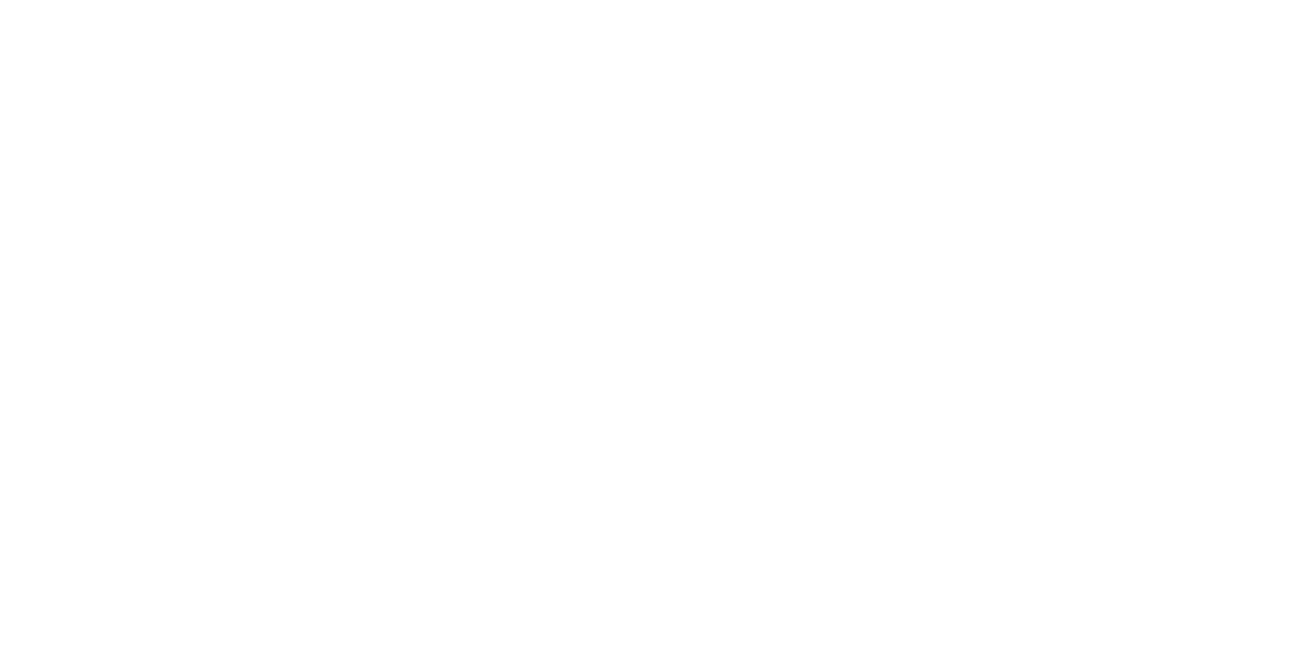
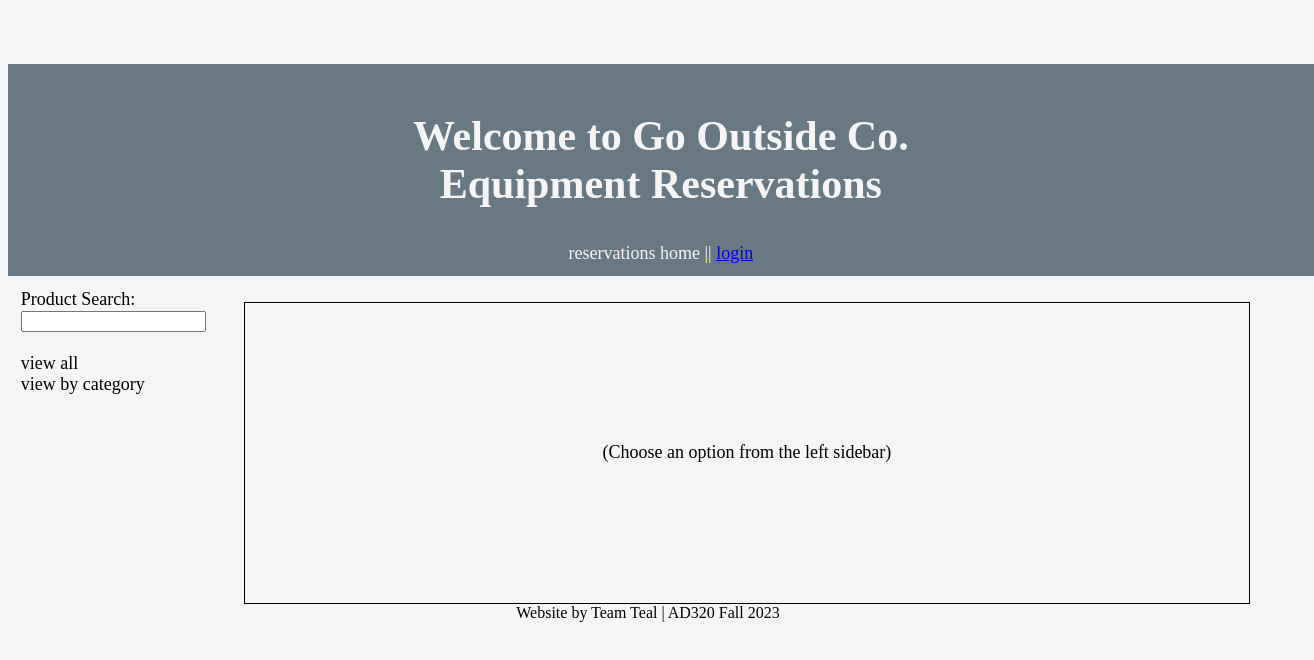
Before and after one commit to moserc/ad320-final, a website: page public/index.html in a window 1280 px wide. Shown: the whole page, 1314 px wide, since content can reach past the window. Drawn offline with Linux system fonts and the light colour scheme; a web font is replaced by a local one.

Commit message:
added landing page, stylesheet

```diff
--- a/public/index.html
+++ b/public/index.html
@@ -3,3 +3,43 @@
     Date:
     AD320 Final Project
  -->
+
+ <!DOCTYPE html>
+
+<html lang="en">
+    <head>
+        <meta charset="utf-8">
+        <link rel="stylesheet" href="styles.css">
+        <script src="index.js"></script>
+        <link href="https://fonts.google.com/specimen/Dosis" rel="stylesheet">
+        <title>Go Outside!</title>
+    </head>
+
+    <body>
+        <section id = "banner">
+            <hgroup>
+                <h1>
+                    Welcome to Go Outside Co.
+                    <br>Equipment Reservations
+                </h1>
+                <nav>reservations home || <a href=login.html>login</a></nav>
+            </hgroup>
+        </section>
+
+        <section id="content">
+            <section id="menu">
+                <section>
+                    <label>Product Search: <br></label>
+                    <input id="search"><br><br>
+                    view all<br>
+                    view by category<br>
+                    <ul></ul>
+                </section>
+            </section>
+            <section id = "result">(Choose an option from the left sidebar)</section>
+        </section>
+
+        <footer>Website by Team Teal | AD320 Fall 2023</footer>
+
+    </body>
+</html>
--- a/public/styles.css
+++ b/public/styles.css
@@ -3,3 +3,59 @@
     Date:
     AD320 Final Project
 */
+html {
+    min-width: 600px;
+  }
+
+  body {
+    background-color: whitesmoke;
+    font-family: "Dosis";
+    font-size: large;
+    text-align: center;
+    flex-flow: column;
+  }
+
+  body, #banner, #content, hgroup{
+    width: 100%;
+  }
+
+  hgroup {
+    color: whitesmoke;
+    background-color:rgba(63, 84, 97, 0.763);
+    padding: 1%;
+    margin-top: 5%;
+  }
+
+  hgroup h1{
+    font-size: 42px;
+  }
+
+  #content, #result {
+    display: flex;
+  }
+
+  #content{
+    align-items: flex-start;
+  }
+
+  #menu{
+    text-align: left;
+    margin: 1%;
+  }
+
+  #result{
+    border: solid;
+    border-width: 1px;
+    justify-content: space-evenly;
+    align-content: space-evenly;
+    flex-wrap: wrap;
+    margin-top: 2%;
+    margin-left: 2%;
+    margin-right: 3%;
+    width:inherit;
+    min-height: 300px;
+  }
+
+  footer {
+    font-size: medium;
+  }
```
